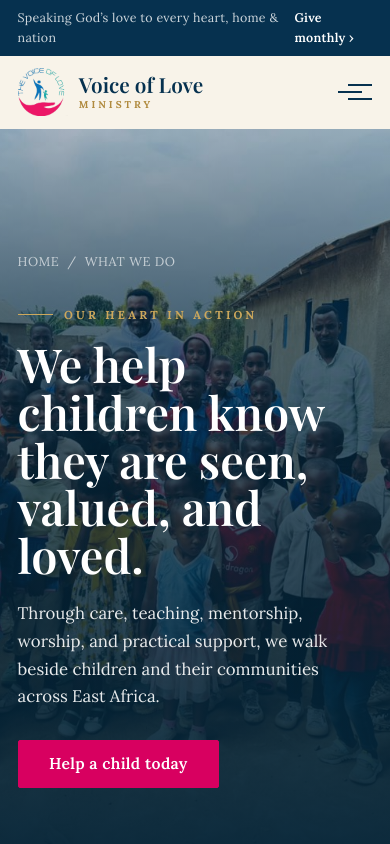
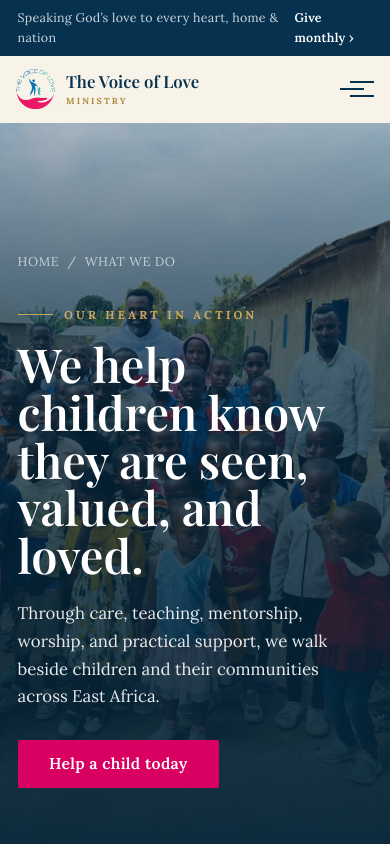
Before and after one commit to luckyusY/voiceofloveministry, a Next.js app: page /what-we-do in a window 390 px wide. Shown: the top 844 px of the page. Built offline with nearby package versions, Linux system fonts and the light colour scheme.

Commit message:
Standardize ministry name and donation amount

```diff
--- a/app/about/page.tsx
+++ b/app/about/page.tsx
@@ -8,7 +8,7 @@ import s from "../ui.module.css";
 export const metadata: Metadata = {
   title: "Who We Are",
   description:
-    "The Voice of Love Family is a community built on the message of God's love — our story, vision, mission, and values.",
+    "The Voice of Love Ministry is a community built on the message of God's love — our story, vision, mission, and values.",
 };
 
 const MISSION = [
@@ -42,7 +42,7 @@ export default function AboutPage() {
               A family carrying the message of God&rsquo;s <em className={s.italicAccent}>love.</em>
             </h1>
             <p className={s.pageLede}>
-              The Voice of Love Family is a community built on the belief that love
+              The Voice of Love Ministry is a community built on the belief that love
               is the greatest voice — one that can heal hearts, restore hope, and
               unite people across all nations.
             </p>
@@ -130,7 +130,7 @@ export default function AboutPage() {
           <div className={s.container}>
             <Reveal as="figure">
               <blockquote>
-                We are the Voice of Love Family — a generation chosen to speak
+                We are The Voice of Love Ministry — a generation chosen to speak
                 God&rsquo;s love, to bring hope to the hopeless, and to unite the
                 world through the power of love.
               </blockquote>
--- a/app/components/Footer.tsx
+++ b/app/components/Footer.tsx
@@ -41,7 +41,7 @@ export default function Footer() {
               {/* eslint-disable-next-line @next/next/no-img-element */}
               <img src="/images/logo.png" alt="" className={styles.brandLogo} />
               <span className={styles.brandText}>
-                Voice of Love<em>Ministry</em>
+                The Voice of Love<em>Ministry</em>
               </span>
             </Link>
             <p>
@@ -66,7 +66,7 @@ export default function Footer() {
           ))}
         </div>
         <div className={styles.footerBottom}>
-          <span>© {new Date().getFullYear()} The Voice of Love Family. All rights reserved.</span>
+          <span>© {new Date().getFullYear()} The Voice of Love Ministry. All rights reserved.</span>
           <span>Speaking love to every heart, home, and nation.</span>
         </div>
       </div>
--- a/app/components/Header.tsx
+++ b/app/components/Header.tsx
@@ -42,7 +42,7 @@ export default function Header() {
           {/* eslint-disable-next-line @next/next/no-img-element */}
           <img src="/images/logo.png" alt="" className={styles.brandLogo} />
           <span className={styles.brandText}>
-            Voice of Love<em>Ministry</em>
+            The Voice of Love<em>Ministry</em>
           </span>
         </Link>
 
--- a/app/contact/page.tsx
+++ b/app/contact/page.tsx
@@ -9,7 +9,7 @@ import s from "../ui.module.css";
 export const metadata: Metadata = {
   title: "Contact Us",
   description:
-    "Get in touch with The Voice of Love Family — for prayer, partnership, volunteering, or to learn more about our mission to children and communities.",
+    "Get in touch with The Voice of Love Ministry — for prayer, partnership, volunteering, or to learn more about our mission to children and communities.",
 };
 
 export default function ContactPage() {
--- a/app/donate/page.tsx
+++ b/app/donate/page.tsx
@@ -7,10 +7,10 @@ import Footer from "../components/Footer";
 import Reveal from "../components/Reveal";
 import s from "../ui.module.css";
 
-const AMOUNTS = [25, 50, 100, 250, 500];
+const AMOUNTS = [20, 50, 100, 250, 500];
 
 const IMPACT: Record<number, string> = {
-  25: "helps provide worship materials and encouragement to a family of faith.",
+  20: "helps provide worship materials and encouragement to a family of faith.",
   50: "supports outreach and practical relief in a community for a week.",
   100: "helps carry the message of love through music and ministry events.",
   250: "sponsors compassionate relief for families in need across East Africa.",
@@ -27,7 +27,7 @@ const DESIGNATIONS = [
 const FAQS = [
   {
     q: "Is my donation secure?",
-    a: "Yes. Payments are processed by industry-leading providers (Stripe and PayPal) using bank-level encryption. The Voice of Love Family never sees or stores your card details.",
+    a: "Yes. Payments are processed by industry-leading providers (Stripe and PayPal) using bank-level encryption. The Voice of Love Ministry never sees or stores your card details.",
   },
   {
     q: "Can I give monthly?",
--- a/app/layout.tsx
+++ b/app/layout.tsx
@@ -21,14 +21,14 @@ const body = Lora({
 
 export const metadata: Metadata = {
   title: {
-    default: "The Voice of Love Family — Speaking God's Love to Every Nation",
-    template: "%s · The Voice of Love Family",
+    default: "The Voice of Love Ministry — Speaking God's Love to Every Nation",
+    template: "%s · The Voice of Love Ministry",
   },
   description:
-    "The Voice of Love Family is a community built on the message of God's love — spreading hope, faith, and compassion through worship, words, and service from the United States to East Africa.",
+    "The Voice of Love Ministry is a community built on the message of God's love — spreading hope, faith, and compassion through worship, words, and service from the United States to East Africa.",
   keywords: [
-    "Voice of Love",
-    "Voice of Love Family",
+    "The Voice of Love",
+    "The Voice of Love Ministry",
     "Christian ministry",
     "faith",
     "God's love",
@@ -39,9 +39,9 @@ export const metadata: Metadata = {
     "Rwanda",
     "Kenya",
   ],
-  authors: [{ name: "The Voice of Love Family" }],
+  authors: [{ name: "The Voice of Love Ministry" }],
   openGraph: {
-    title: "The Voice of Love Family",
+    title: "The Voice of Love Ministry",
     description:
       "A generation chosen to speak God's love, bring hope to the hopeless, and unite the world through the power of love.",
     type: "website",
--- a/app/ui.module.css
+++ b/app/ui.module.css
@@ -430,6 +430,11 @@
   .amountGrid { grid-template-columns: repeat(3, 1fr); }
 }
 @media (max-width: 480px) {
+  .navInner { gap: .5rem; padding-left: 1rem; padding-right: 1rem; }
+  .brand { gap: .5rem; }
+  .brandLogo { width: 42px; height: 42px; }
+  .brandText { font-size: 1.05rem; }
+  .brandText em { font-size: .55rem; letter-spacing: .24em; }
   .impactGrid { grid-template-columns: 1fr; }
   .stat::after { display: none !important; }
   .footerTop { grid-template-columns: 1fr; }
--- a/app/what-we-do/page.tsx
+++ b/app/what-we-do/page.tsx
@@ -8,7 +8,7 @@ import s from "../ui.module.css";
 export const metadata: Metadata = {
   title: "What We Do",
   description:
-    "See how Voice of Love Ministry walks with children through care, teaching, worship, mentorship, and compassionate outreach across East Africa.",
+    "See how The Voice of Love Ministry walks with children through care, teaching, worship, mentorship, and compassionate outreach across East Africa.",
 };
 
 const PROGRAMS = [
@@ -41,13 +41,13 @@ const PROGRAMS = [
 const MOMENTS = [
   {
     src: "/images/children-outreach.jpg",
-    alt: "Voice of Love Ministry meeting children at a community outreach",
+    alt: "The Voice of Love Ministry meeting children at a community outreach",
     caption: "Showing up with love",
     className: s.storyPhotoWide,
   },
   {
     src: "/images/children-community.jpg",
-    alt: "Children gathered together during a Voice of Love Ministry visit",
+    alt: "Children gathered during a visit from The Voice of Love Ministry",
     caption: "Gathering as one community",
     className: "",
   },
@@ -66,7 +66,7 @@ export default function WhatWeDoPage() {
       <main>
         <section className={s.workHero}>
           {/* eslint-disable-next-line @next/next/no-img-element */}
-          <img src="/images/children-group.jpg" alt="Children supported by Voice of Love Ministry" className={s.workHeroImage} />
+          <img src="/images/children-group.jpg" alt="Children supported by The Voice of Love Ministry" className={s.workHeroImage} />
           <div className={s.workHeroVeil} />
           <div className={`${s.container} ${s.workHeroInner}`}>
             <div className={s.workHeroContent}>
```
Also changed, not shown: app/page.tsx (+4 -4 lines).
